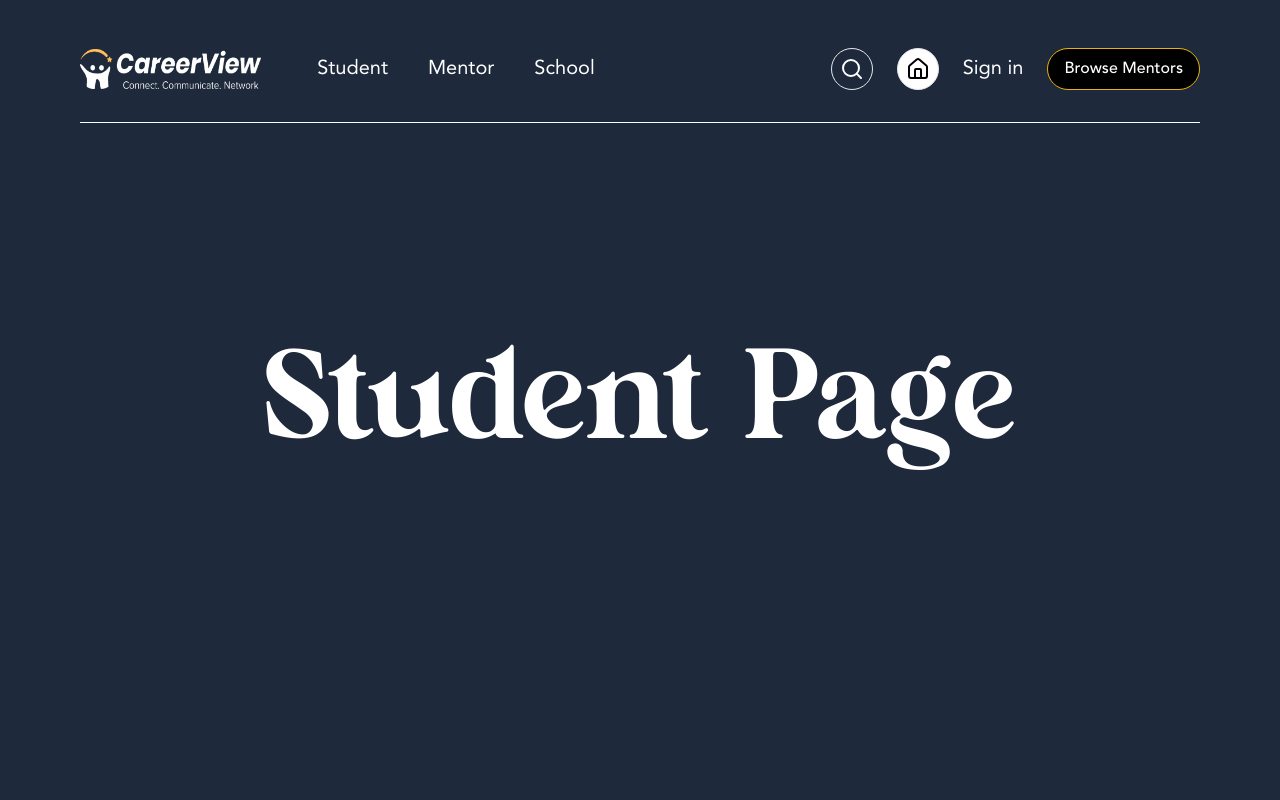
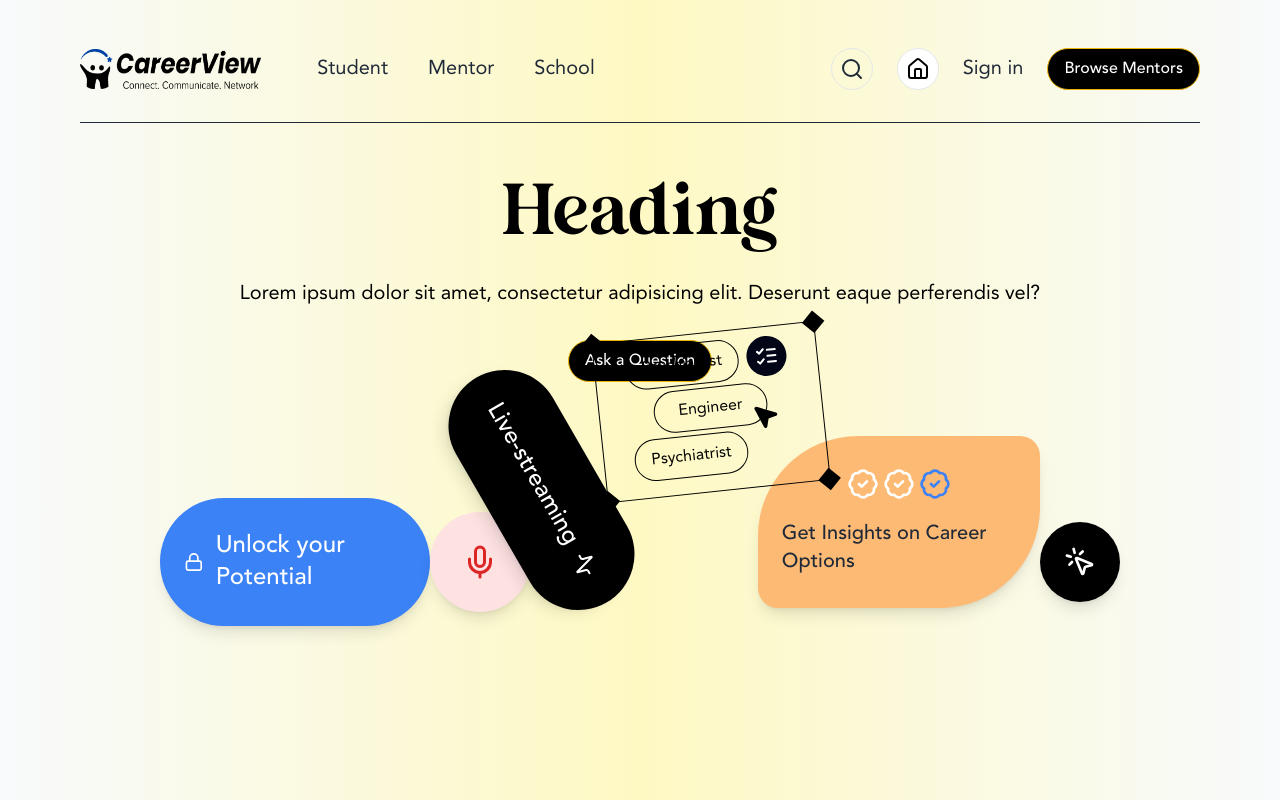
Before and after one commit to ZvityTeam/career-view-ui-dev, a React (Vite) app: page /student in a window 1280 px wide. Shown: the top 800 px of the page. Built offline with nearby package versions, Linux system fonts and the light colour scheme; a web font is replaced by a local one.

Commit message:
Make Navbar dynamic for color theme. Create Student hero section.

```diff
--- a/src/App.tsx
+++ b/src/App.tsx
@@ -1,19 +1,16 @@
 import { AppRouter } from './routes/AppRouter.tsx';
 import { Navbar } from './components/navbar/Navbar.tsx';
-import { BrowserRouter } from 'react-router-dom';
 import { Footer } from './components/footer/Footer.tsx';
-import { HelmetProvider } from 'react-helmet-async';
+import { Providers } from './context/Providers.tsx';
 
 function App() {
   return (
     <>
-      <HelmetProvider>
-        <BrowserRouter>
-          <Navbar />
-          <AppRouter />
-          <Footer />
-        </BrowserRouter>
-      </HelmetProvider>
+      <Providers>
+        <Navbar />
+        <AppRouter />
+        <Footer />
+      </Providers>
     </>
   );
 }
--- a/src/components/navbar/Navbar.tsx
+++ b/src/components/navbar/Navbar.tsx
@@ -4,14 +4,21 @@ import { Link } from 'react-router-dom';
 import { AppLogo } from '../../assets';
 import { NavIcon } from '../navicon/NavIcon.tsx';
 import { Button } from '../button/Button.tsx';
+import { useNavbarContext } from '../../context/NavbarContext.tsx';
 
 export const Navbar = () => {
+  const { isDark } = useNavbarContext(); // Get theme from context
+
   return (
     <nav className='absolute top-0 z-10 w-full px-20 py-12'>
-      <div className='flex items-center justify-between border-b-[0.5px] border-white pb-8'>
-        {/*Left side*/}
+      <div
+        className={`flex items-center justify-between border-b-[0.5px] pb-8 ${
+          isDark ? 'border-gray-800' : 'border-white'
+        }`}
+      >
+        {/* Left Side */}
         <div className='flex space-x-14'>
-          {/*Logo*/}
+          {/* Logo */}
           <Link
             to='/'
             className='flex items-center space-x-2'
@@ -19,7 +26,7 @@ export const Navbar = () => {
             <img
               src={AppLogo}
               alt='CareerViewLogo'
-              className='h-10'
+              className={`h-10 ${isDark && 'invert'}`}
             />
           </Link>
 
@@ -29,7 +36,11 @@ export const Navbar = () => {
               <Link
                 key={item.label}
                 to={item.link}
-                className='text-white hover:text-gray-300'
+                className={`${
+                  isDark
+                    ? 'text-gray-800 hover:text-gray-600'
+                    : 'text-white hover:text-gray-300'
+                }`}
               >
                 {item.label}
               </Link>
@@ -39,10 +50,17 @@ export const Navbar = () => {
 
         {/* Right Side */}
         <div className='flex items-center space-x-6'>
-          <NavIcon icon={Search} />
+          <NavIcon
+            icon={Search}
+            className={isDark ? 'text-gray-800' : 'text-white'}
+          />
           <Link
             to='/'
-            className='text-xl text-white hover:text-gray-300'
+            className={`text-xl ${
+              isDark
+                ? 'text-gray-800 hover:text-gray-600'
+                : 'text-white hover:text-gray-300'
+            }`}
           >
             <NavIcon
               icon={HomeIcon}
@@ -52,12 +70,16 @@ export const Navbar = () => {
 
           <Link
             to='/signin'
-            className='text-xl text-white hover:text-gray-300'
+            className={`text-xl ${
+              isDark
+                ? 'text-gray-800 hover:text-gray-600'
+                : 'text-white hover:text-gray-300'
+            }`}
           >
             Sign in
           </Link>
           <Link to='/browse-mentors'>
-            <Button>Browse Mentors</Button>
+            <Button>{isDark ? 'Browse Mentors' : 'Browse Mentors'}</Button>
           </Link>
         </div>
       </div>
--- /dev/null
+++ b/src/components/student-hero/StudentHero.tsx
@@ -0,0 +1,119 @@
+import { Section } from '../container/Section.tsx';
+import { Button } from '../button/Button.tsx';
+import { useNavbarContext } from '../../context/NavbarContext.tsx';
+import { useEffect } from 'react';
+import {
+  Activity,
+  ListChecks,
+  Lock,
+  Mic,
+  MousePointer2,
+  MousePointerClick,
+  Verified,
+} from 'lucide-react';
+
+export const StudentHero = () => {
+  const { setNavbarTheme } = useNavbarContext();
+
+  useEffect(() => {
+    setNavbarTheme(true); // Switch navbar to dark theme
+    return () => setNavbarTheme(false); // Reset to light when unmounted
+  }, [setNavbarTheme]);
+
+  return (
+    <div className='min-h-screen bg-gradient-to-r from-slate-50 via-yellow-100 to-slate-50 pt-32'>
+      <Section className={'flex h-[80vh] flex-col justify-between'}>
+        <div className='flex flex-col items-center gap-8'>
+          <h1 className='text-7xl'>Heading</h1>
+          <p className='text-xl'>
+            Lorem ipsum dolor sit amet, consectetur adipisicing elit. Deserunt
+            eaque perferendis vel?
+          </p>
+          <Button>Ask a Question</Button>
+        </div>
+        {/*Styled section*/}
+        <div className='relative p-8'>
+          <div className='flex items-center justify-center px-24'>
+            {/* Unlock Your Potential */}
+            <div className='flex items-center space-x-3 rounded-full bg-blue-500 px-6 py-8 text-white shadow-lg'>
+              <Lock className='h-6 w-6' />
+              <span className='text-2xl font-medium'>
+                Unlock your Potential
+              </span>
+            </div>
+
+            {/* Microphone */}
+            <div className='flex items-center justify-center rounded-full bg-red-100 p-8 shadow-lg'>
+              <Mic className='h-9 w-9 text-red-600' />
+            </div>
+            {/* Live-streaming */}
+            <div className='0 relative h-6 w-28'>
+              <div className='absolute bottom-14 right-0 flex min-w-[260px] origin-bottom rotate-[60deg] items-center justify-between gap-2 rounded-full bg-black px-8 py-10 text-white shadow-lg'>
+                <span className='text-2xl font-medium'>Live-streaming</span>
+                <Activity />
+              </div>
+            </div>
+
+            <div className='relative h-36 w-36'>
+              {/* First absolute container */}
+              <div className='absolute -left-6 -top-[110%] flex h-40 w-56 -rotate-6 flex-col items-center gap-1 border border-black p-2'>
+                {/* Second child relative to the first container */}
+                <div className='absolute left-[100%] top-[100%] h-4 w-4 -translate-x-1/2 -translate-y-1/2 rotate-45 transform bg-black' />
+                <div className='absolute bottom-[100%] left-[100%] h-4 w-4 -translate-x-1/2 translate-y-1/2 rotate-45 transform bg-black' />
+                <div className='absolute left-0 top-0 h-4 w-4 -translate-x-1/2 -translate-y-1/2 rotate-45 transform bg-black' />
+                <div className='absolute bottom-0 left-0 h-4 w-4 -translate-x-1/2 translate-y-1/2 rotate-45 transform bg-black' />
+
+                <div className={'flex items-center justify-start gap-2'}>
+                  <p className={'rounded-full border border-black p-2 px-4'}>
+                    Psychiatrist
+                  </p>
+                  <div className={'rounded-full bg-slate-950 p-2'}>
+                    <ListChecks className={'text-white'} />
+                  </div>
+                </div>
+                <div className={'flex items-center justify-start gap-2'}>
+                  <p
+                    className={
+                      'relative rounded-full border border-black p-2 px-6'
+                    }
+                  >
+                    Engineer
+                    <MousePointer2
+                      className='absolute -bottom-2 -right-3 h-7 w-7'
+                      fill={'black'}
+                    />
+                  </p>
+                </div>
+                <div className={'flex items-center justify-start gap-2'}>
+                  <p className={'rounded-full border border-black p-2 px-4'}>
+                    Psychiatrist
+                  </p>
+                  <div className={'invisible rounded-full bg-slate-950 p-2'}>
+                    <ListChecks className={'text-white'} />
+                  </div>
+                </div>
+              </div>
+            </div>
+
+            {/* Career Options */}
+            <div className='mb-20 ml-4 flex flex-col items-center gap-5 rounded-bl-[20px] rounded-br-[100px] rounded-tl-[100px] rounded-tr-[20px] bg-orange-300 px-6 py-8 shadow-lg'>
+              <div className='flex space-x-1'>
+                <Verified className='h-8 w-8 text-white' />
+                <Verified className='h-8 w-8 text-white' />
+                <Verified className='h-8 w-8 text-blue-500' />
+              </div>
+              <span className='text-xl font-medium text-gray-800'>
+                Get Insights on Career Options
+              </span>
+            </div>
+
+            {/* Button/Click */}
+            <div className='flex items-center justify-center rounded-full bg-black p-6 shadow-lg'>
+              <MousePointerClick className='h-8 w-8 text-white' />
+            </div>
+          </div>
+        </div>
+      </Section>
+    </div>
+  );
+};
--- /dev/null
+++ b/src/context/NavbarContext.tsx
@@ -0,0 +1,35 @@
+import React, { createContext, useContext, useState } from 'react';
+
+// Define the context
+interface NavbarContextProps {
+  isDark: boolean; // True for dark navbar, false for light
+  setNavbarTheme: (isDark: boolean) => void; // Function to toggle navbar theme
+}
+
+const NavbarContext = createContext<NavbarContextProps | undefined>(undefined);
+
+// Create provider
+export const NavbarProvider: React.FC<{ children: React.ReactNode }> = ({
+  children,
+}) => {
+  const [isDark, setIsDark] = useState(false); // Default theme is light
+
+  const setNavbarTheme = (isDark: boolean) => {
+    setIsDark(isDark);
+  };
+
+  return (
+    <NavbarContext.Provider value={{ isDark, setNavbarTheme }}>
+      {children}
+    </NavbarContext.Provider>
+  );
+};
+
+// Custom hook to use the context
+export const useNavbarContext = () => {
+  const context = useContext(NavbarContext);
+  if (!context) {
+    throw new Error('useNavbarContext must be used within a NavbarProvider');
+  }
+  return context;
+};
--- /dev/null
+++ b/src/context/Providers.tsx
@@ -0,0 +1,18 @@
+import React from 'react';
+import { BrowserRouter } from 'react-router-dom';
+import { NavbarProvider } from './NavbarContext.tsx';
+import { HelmetProvider } from 'react-helmet-async';
+
+interface ProvidersProps {
+  children: React.ReactNode;
+}
+
+export const Providers: React.FC<ProvidersProps> = ({ children }) => {
+  return (
+    <HelmetProvider>
+      <BrowserRouter>
+        <NavbarProvider>{children}</NavbarProvider>
+      </BrowserRouter>
+    </HelmetProvider>
+  );
+};
--- a/src/pages/student/Student.tsx
+++ b/src/pages/student/Student.tsx
@@ -1,11 +1,10 @@
 import { QuestionsWeGet } from '../../components/questions-we-get/QuestionsWeGet.tsx';
+import { StudentHero } from '../../components/student-hero/StudentHero.tsx';
 
 export const Student = () => {
   return (
-    <main className=''>
-      <h1 className='grid min-h-screen place-items-center bg-slate-800 text-9xl text-white'>
-        Student Page
-      </h1>
+    <main className={''}>
+      <StudentHero />
       <QuestionsWeGet />
     </main>
   );
```
